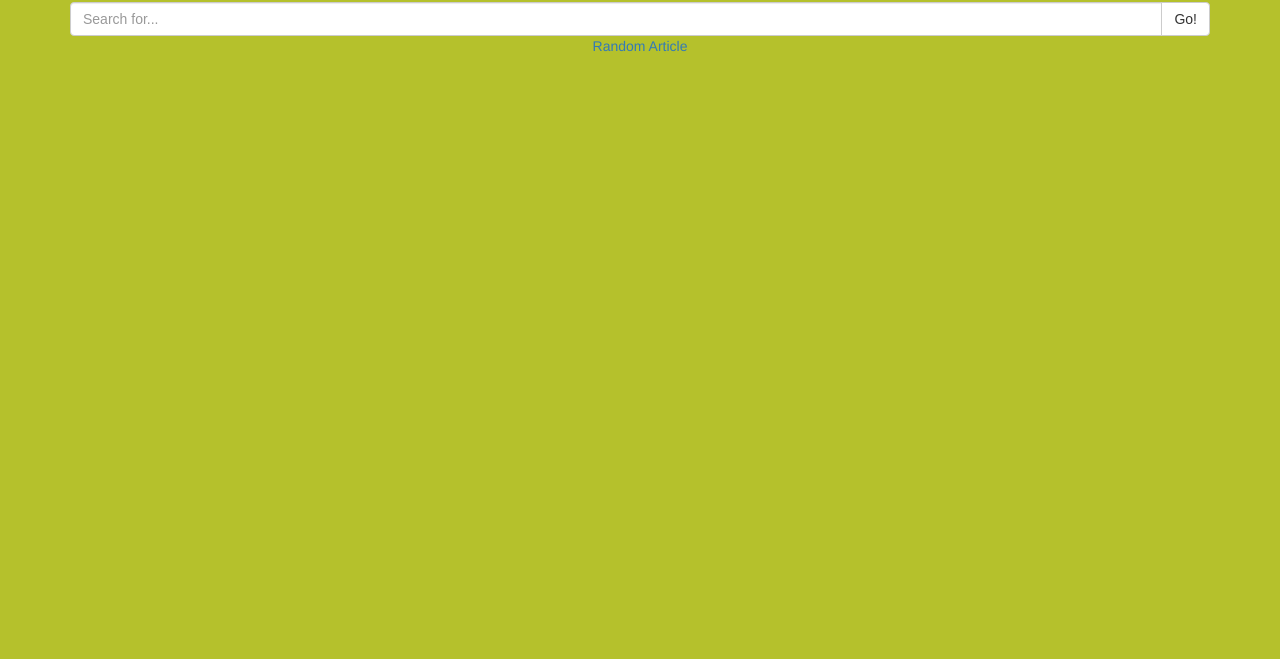
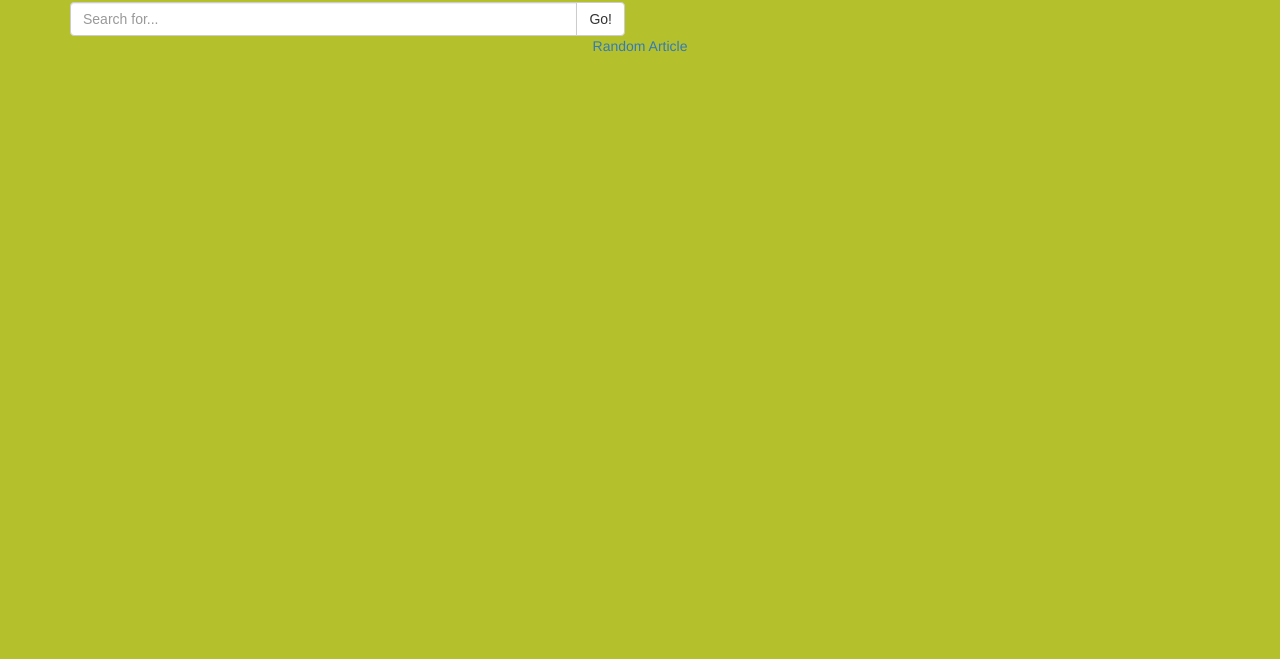
Before and after one commit to algenisromero/wikiviewer, a plain HTML site: page index.html in a window 1280 px wide. Shown: the part 141-800 px from the top of the page. Drawn offline with nearby package versions, Linux system fonts and the light colour scheme.

Commit message:
Search bar smaller

```diff
--- a/index.html
+++ b/index.html
@@ -24,7 +24,7 @@
         </div>
         <!-- SEARCH BAR FORMS -->
         <div class="row">
-            <div class="col-md-12">
+            <div class="col-md-6 text-center">
                 <div class="input-group">
                     <input type="text" class="form-control" placeholder="Search for..." id="searchTerm">
                     <span class="input-group-btn">
```
